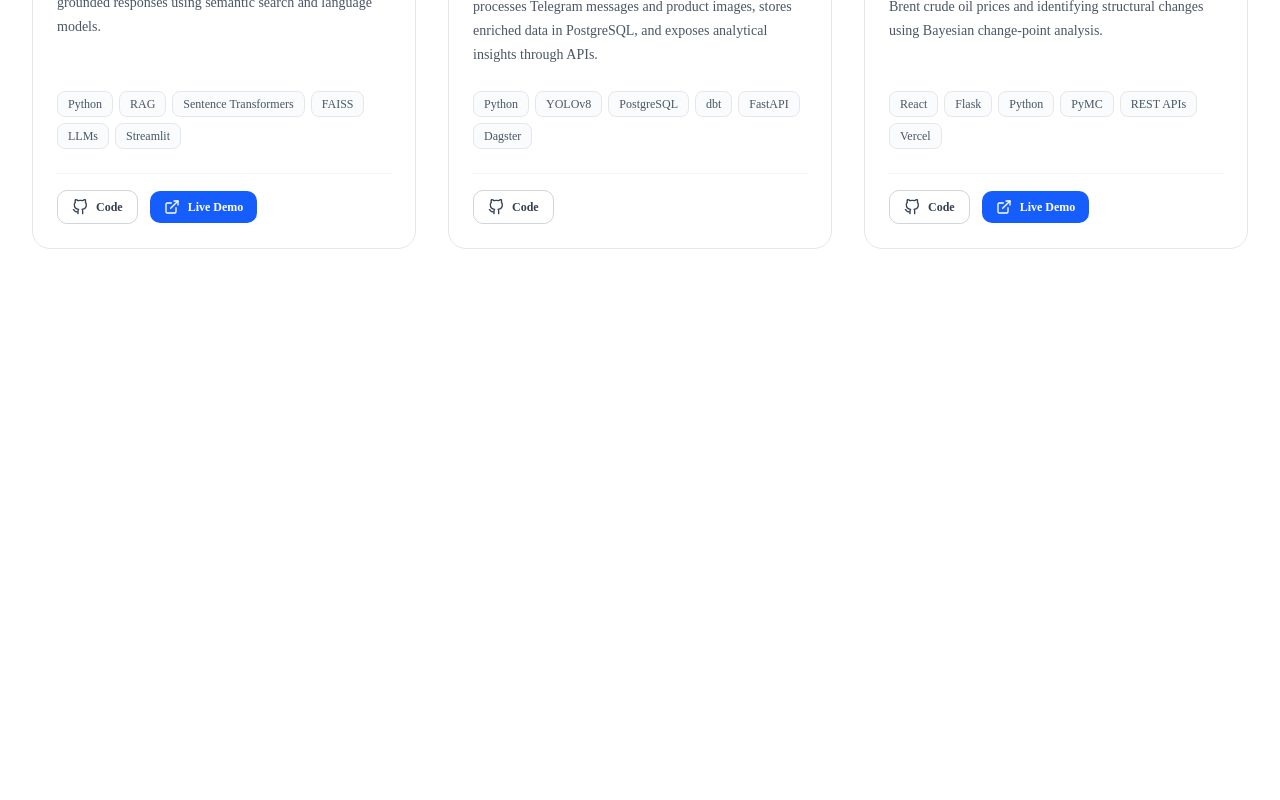
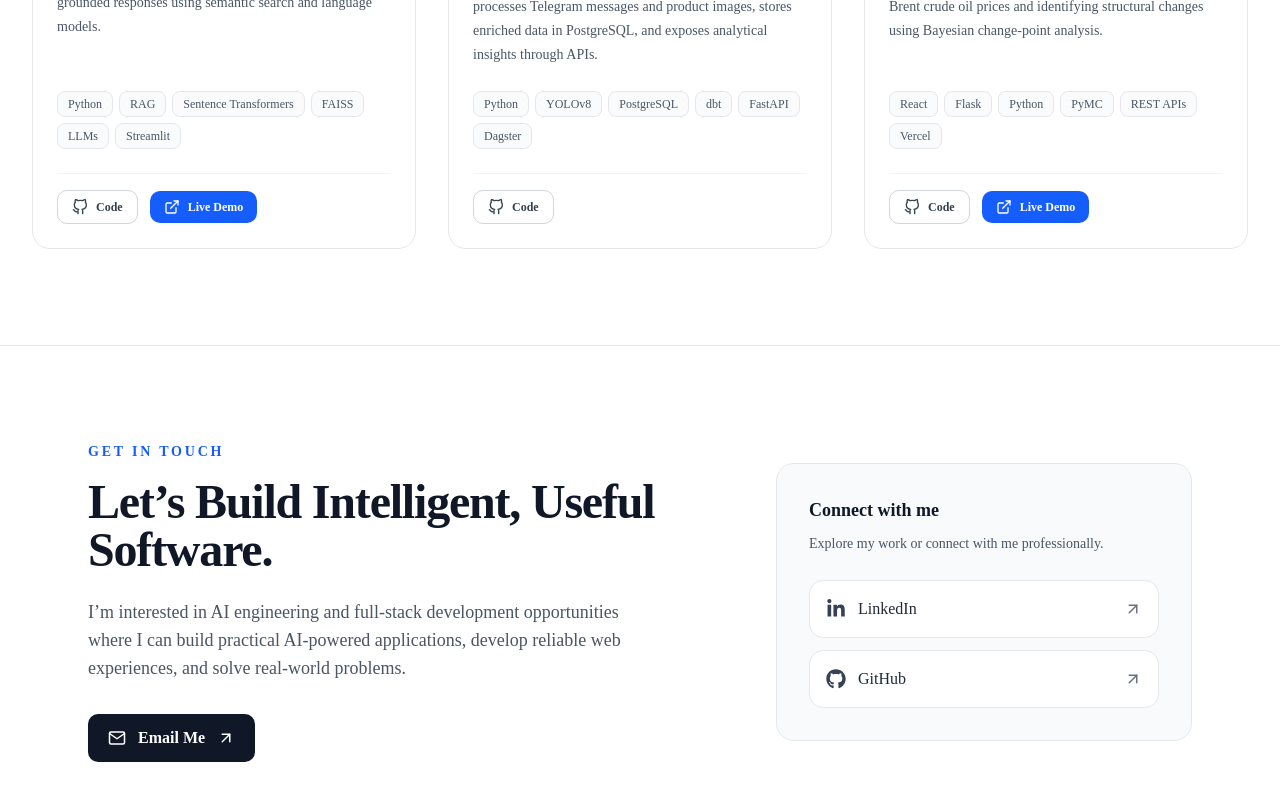
Before and after one commit to hawaebrahimhamid/ai-portfolio, a Next.js app: page / in a window 1280 px wide. Shown: the part 4789-5589 px from the top of the page. Before the commit the page ends 5134 px from the top, so only its background shows below. Built offline with nearby package versions, Linux system fonts and the light colour scheme.

Commit message:
Add professional portfolio contact section

```diff
--- a/src/app/page.tsx
+++ b/src/app/page.tsx
@@ -4,6 +4,7 @@ import About from "@/components/About";
 import Skills from "@/components/Skills";
 import Experience from "@/components/Experience";
 import Projects from "@/components/Projects";
+import Contact from "@/components/Contact";
 
 export default function Home() {
   return (
@@ -16,6 +17,7 @@ export default function Home() {
         <Skills />
         <Experience />
         <Projects />
+        <Contact />
       </main>
     </>
   );
--- a/src/components/Contact.tsx
+++ b/src/components/Contact.tsx
@@ -0,0 +1,100 @@
+import { FiArrowUpRight, FiMail } from "react-icons/fi";
+import { FaGithub, FaLinkedinIn } from "react-icons/fa";
+
+const contactLinks = [
+  {
+    label: "LinkedIn",
+    href: "https://linkedin.com/in/hawa-ebrahim-hamid",
+    icon: FaLinkedinIn,
+  },
+  {
+    label: "GitHub",
+    href: "https://github.com/hawaebrahimhamid",
+    icon: FaGithub,
+  },
+];
+
+export default function Contact() {
+  return (
+    <section
+      id="contact"
+      className="border-t border-gray-200 py-20 dark:border-slate-800 sm:py-24"
+      aria-labelledby="contact-heading"
+    >
+      <div className="mx-auto max-w-6xl px-6">
+        <div className="grid gap-10 md:grid-cols-[1.2fr_0.8fr] md:items-center md:gap-16">
+          <div>
+            <p className="mb-4 text-sm font-semibold uppercase tracking-[0.2em] text-blue-600 dark:text-blue-400">
+              Get in touch
+            </p>
+
+            <h2
+              id="contact-heading"
+              className="max-w-2xl text-3xl font-bold tracking-tight text-gray-900 dark:text-white sm:text-4xl lg:text-5xl"
+            >
+              Let’s Build Intelligent, Useful Software.
+            </h2>
+
+            <p className="mt-6 max-w-xl text-base leading-7 text-gray-600 dark:text-slate-300 sm:text-lg">
+              I’m interested in AI engineering and full-stack development
+              opportunities where I can build practical AI-powered applications,
+              develop reliable web experiences, and solve real-world problems.
+            </p>
+
+            <a
+              href="mailto:hawaebrahimhamid@gmail.com"
+              className="mt-8 inline-flex items-center gap-3 rounded-lg bg-gray-900 px-5 py-3 font-semibold text-white transition-colors hover:bg-gray-700 focus-visible:outline-2 focus-visible:outline-offset-4 focus-visible:outline-blue-600 dark:bg-white dark:text-gray-900 dark:hover:bg-slate-200"
+            >
+              <FiMail aria-hidden="true" size={18} />
+              Email Me
+              <FiArrowUpRight aria-hidden="true" size={18} />
+            </a>
+          </div>
+
+          <div className="rounded-2xl border border-gray-200 bg-gray-50 p-6 dark:border-slate-800 dark:bg-slate-900/50 sm:p-8">
+            <h3 className="text-lg font-semibold text-gray-900 dark:text-white">
+              Connect with me
+            </h3>
+
+            <p className="mt-2 text-sm leading-6 text-gray-600 dark:text-slate-400">
+              Explore my work or connect with me professionally.
+            </p>
+
+            <div className="mt-6 space-y-3">
+              {contactLinks.map((link) => {
+                const Icon = link.icon;
+
+                return (
+                  <a
+                    key={link.label}
+                    href={link.href}
+                    target="_blank"
+                    rel="noopener noreferrer"
+                    className="group flex items-center justify-between rounded-xl border border-gray-200 bg-white p-4 transition-colors hover:border-blue-500 dark:border-slate-700 dark:bg-slate-950 dark:hover:border-blue-400"
+                  >
+                    <span className="flex items-center gap-3">
+                      <Icon
+                        aria-hidden="true"
+                        size={20}
+                        className="text-gray-700 dark:text-slate-300"
+                      />
+                      <span className="font-medium text-gray-800 dark:text-slate-100">
+                        {link.label}
+                      </span>
+                    </span>
+
+                    <FiArrowUpRight
+                      aria-hidden="true"
+                      size={18}
+                      className="text-gray-500 transition-transform group-hover:-translate-y-0.5 group-hover:translate-x-0.5 dark:text-slate-400"
+                    />
+                  </a>
+                );
+              })}
+            </div>
+          </div>
+        </div>
+      </div>
+    </section>
+  );
+}
```
